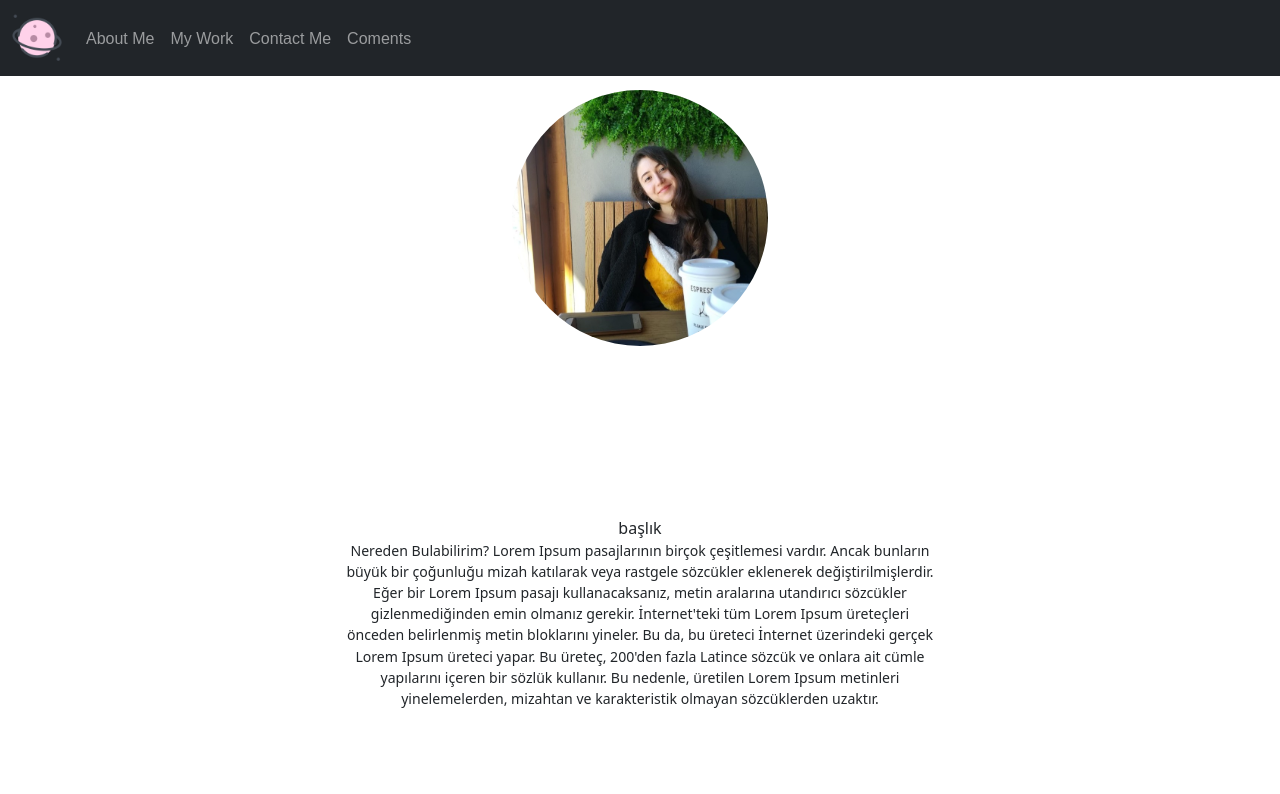
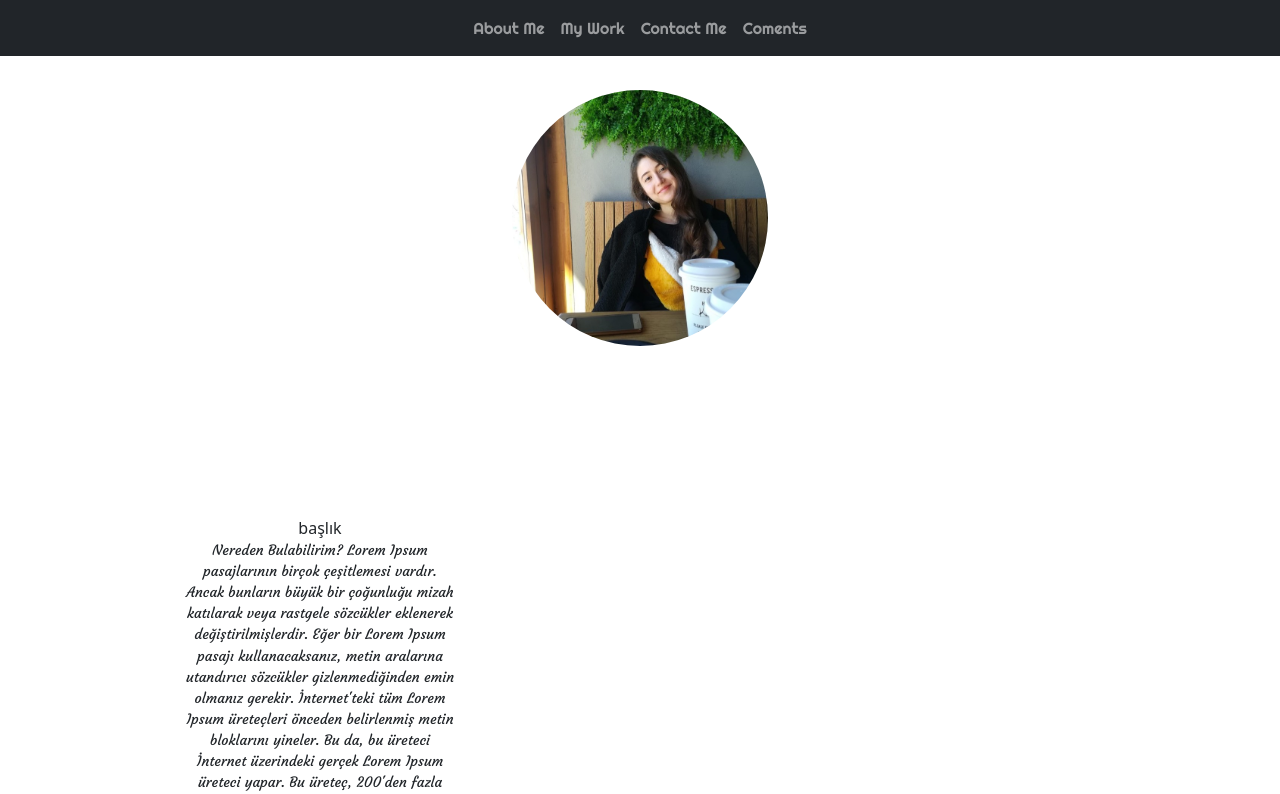
Before and after one commit to KubraGoktas/personal-blog, a React (Create React App) app: page / in a window 1280 px wide. Shown: the top 794 px of the page. Built offline with nearby package versions, Linux system fonts and the light colour scheme; a web font is replaced by a local one.

Commit message:
header ile önlendirme yapıldı

```diff
--- a/src/components/Header.js
+++ b/src/components/Header.js
@@ -1,6 +1,6 @@
 import React, { useState } from 'react'
 import { Link } from 'react-router-dom'
-import { Collapse, Nav, Navbar, NavbarBrand, NavbarToggler, NavItem, NavLink } from 'reactstrap'
+import { Collapse, Nav, Navbar, NavbarBrand, NavbarToggler, NavItem, NavLink, Row } from 'reactstrap'
 import logo from '../assets/images/logo.png'
 
 const Header = () => {
@@ -8,19 +8,19 @@ const Header = () => {
     const navLinks = [
         {
             text: 'About Me',
-            path: "/AboutMe"
+            path: "#AboutMe"
         },
         {
             text: 'My Work',
-            path: "/MyWork"
+            path: "#MyWork"
         },
         {
             text: 'Contact Me',
-            path: "/ContactMe"
+            path: "#ContactMe"
         },
         {
             text: 'Coments',
-            path: "/Comments"
+            path: "#Comments"
         }
     ]
     return (
@@ -33,37 +33,28 @@ const Header = () => {
                 light
                 className="sticky"
             >
-                <NavbarBrand href="/">
+                {/* <NavbarBrand href="/">
                     <img src={logo} width={50} height={50} alt='logo' />
-                </NavbarBrand>
+                </NavbarBrand> */}
                 <NavbarToggler onClick={() => setopen(!open)} />
                 <Collapse isOpen={open} navbar>
+
                     <Nav
-                        className="me-auto"
+                        // className="me-auto"
                         navbar
+                        className='navitem'
                     >
-
                         {
                             navLinks.map((item, key) => {
                                 return (
                                     <NavItem key={key}>
-                                        <NavLink>
-                                            <Link
-                                                to={{
-                                                    pathname: item.path,
-                                                    // state: { fromDashboard: true }
-                                                }}
-                                                className='navlink'
-                                            >
-                                                {item.text}
-                                            </Link>
+                                        <NavLink className='navlink' href={item.path}>
+                                            {item.text}
                                         </NavLink>
                                     </NavItem>
                                 )
                             })
                         }
-
-
                     </Nav>
                     {/* <NavbarText>
                         Simple Text
--- a/src/index.css
+++ b/src/index.css
@@ -1,5 +1,9 @@
 @import url('https://fonts.googleapis.com/css2?family=Abril+Fatface&family=Zen+Old+Mincho:wght@700&display=swap');
-@import url('https://fonts.googleapis.com/css2?family=Righteous&display=swap');
+
+@import url('https://fonts.googleapis.com/css2?family=Courgette&family=Righteous&display=swap');
+html {
+  scroll-behavior: smooth;
+}
 
 body {
 
@@ -19,8 +23,12 @@ code {
 .navlink{
   color:rgba(255,255,255,.55);
   text-decoration: none;
-  font-family: 'Rajdhani', sans-serif;
+  font-family: 'Righteous', cursive;
   justify-content: flex-end;
+}
+.navitem{
+ margin-left: auto;
+ margin-right: auto;
 }
 
 .navlink:hover{
@@ -42,7 +50,7 @@ code {
 }
 .image-container{
   padding:20px;
-  width: 100%;
+  width: 50%;
   align-self: center;
   text-align: center;
   margin-top: 50px;
@@ -54,7 +62,7 @@ code {
   /* position: absolute; */
   /* background-color: #393E46; */
   align-self: center;
-  width: 100%;
+  width: 50%;
   height: 80vh;
   /* margin-top: -100px; */
   z-index: -1;
@@ -123,5 +131,13 @@ code {
 
 .about-text{
   font-size: 1.1vw;
+  font-family: 'Courgette', cursive;
 
 }
+
+.about-title{
+  font-size: 5vw;
+  font-weight: bolder;
+  font-family: 'Courgette', cursive;
+
+}
--- a/src/pages/AboutMe.js
+++ b/src/pages/AboutMe.js
@@ -9,7 +9,7 @@ import 'swiper/swiper.min.css'
 const AboutMe = () => {
     const [height, setheight] = useState(window.innerHeight)
     return (
-        <div style={{height:'50%'}}>
+        <div style={{height:'50%'}} id='AboutMe'>
             <Row>
                 <div className='image-container'>
                     <img src={me} alt='kg' className='image' />
--- a/src/pages/Comments.js
+++ b/src/pages/Comments.js
@@ -47,7 +47,7 @@ const Comments = () => {
 
     return (
 
-        <div style={{ height: '100%' }}>
+        <div style={{ height: '100%' }} id='Comments'>
             <Container
                 style={{
                     margin: 'auto',
--- a/src/pages/ContactMe.js
+++ b/src/pages/ContactMe.js
@@ -4,7 +4,7 @@ import me from '../assets/images/me.jpg'
 
 const ContactMe = () => {
     return (
-        <div>
+        <div id='ContactMe'>
             <div class="parallax"
             >
                 <div style={{ height: '100%', paddingRight: '20%', paddingLeft: '20%' }}>
--- a/src/pages/MyWork.js
+++ b/src/pages/MyWork.js
@@ -26,7 +26,7 @@ const MyWork = () => {
     }, [ScrollPosition])
     console.log(ScrollPosition, opacity)
     return (
-        <div >
+        <div id='MyWork' >
             {/* <img src={foto1} width='50%' style={{ position: 'absolute' }} />
             <img src={me} width='50%' style={{ position: 'relative', opacity: opacity }} /> */}
 
--- a/src/router/PageRouter.js
+++ b/src/router/PageRouter.js
@@ -15,7 +15,6 @@ const PageRouter = () => {
         <Router>
             <Header />
             <div style={{ marginTop: 70 }}>
-
                 <Header />
                 <AboutMe />
                 <MyWork />
```
